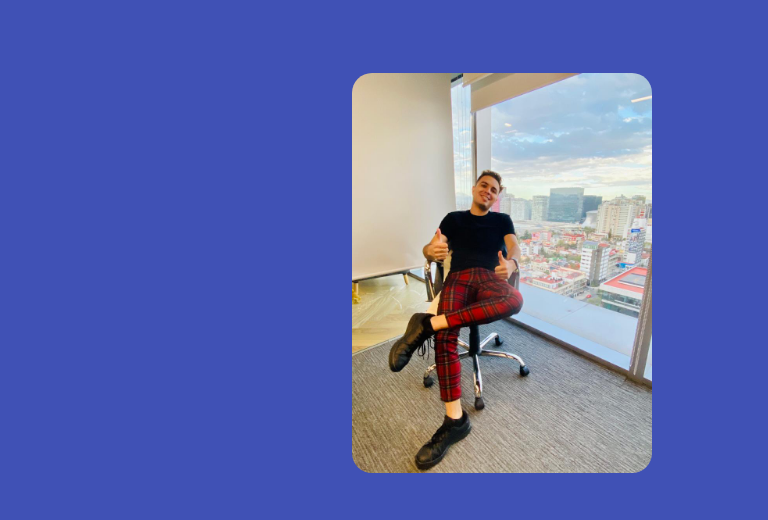
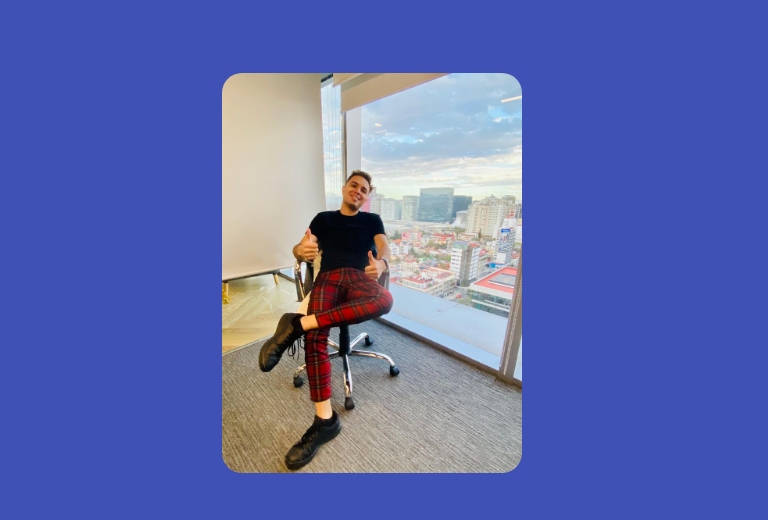
Before and after one commit to FredySanchezLopez/Portafolio1, a plain HTML site: page index.html in a window 768 px wide. Shown: the part 77-597 px from the top of the page. Drawn offline with nearby package versions, Linux system fonts and the light colour scheme.

Commit message:
Update 01

```diff
--- a/assets/css/style.css
+++ b/assets/css/style.css
@@ -234,8 +234,9 @@ a {
   }
 
   .heroimg img{
-    position: relative;
-    left:80px;
+    display: block;
+    max-width: 100%;
+    height: auto;
 
   }
 
@@ -298,9 +299,9 @@ a {
   }
 
   .heroimg img{
-    position: relative;
-    right: 450px;
-
+    display: inline-block;
+    max-width: 100%;
+    height: auto;
   }
 
 
--- a/index.html
+++ b/index.html
@@ -129,7 +129,7 @@
 
   <footer id="footer" class="footer__contenedor">
     <div class="footer__contenedor__texto">
-      <p>Desarrollado por <span>Jesús</span></p>
+      <p>Desarrollado por <span>Luis Alfredo Sánchez</span></p>
     </div>
   </footer>
 
```
